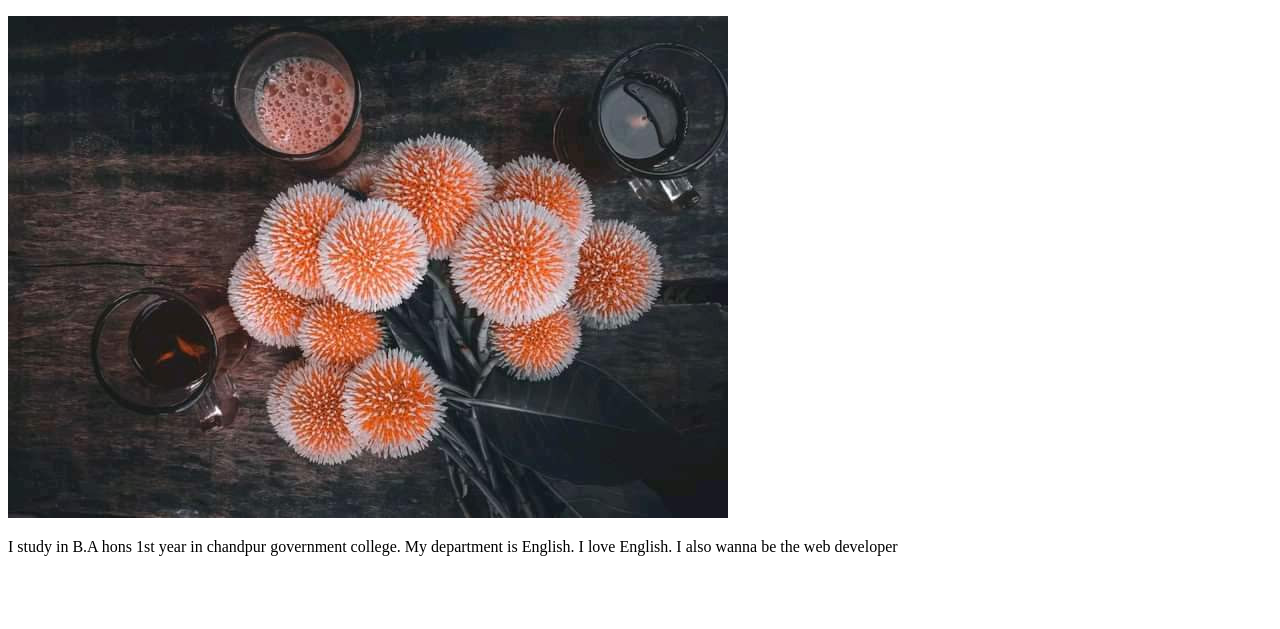
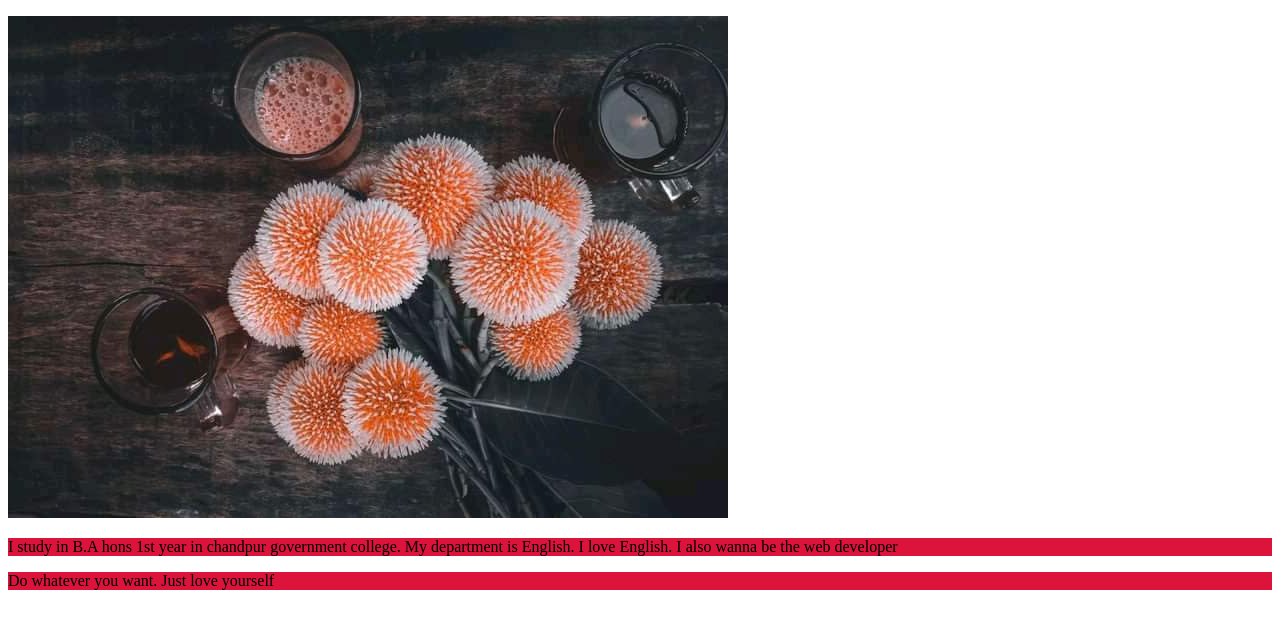
Before and after one commit to sadiapapri0/first-class, a plain HTML site: page index.html in a window 1280 px wide. Shown: the part 105-734 px from the top of the page. Drawn offline with Linux system fonts and the light colour scheme.

Commit message:
My choice

```diff
--- a/index.html
+++ b/index.html
@@ -12,5 +12,6 @@
     <h3>I have to study very seriously from the very begining</h3>
     <img src="FB_IMG_1643351795222.jpg" alt="">
     <p>I study in B.A hons 1st year in chandpur government college. My department is English. I love English. I also wanna be the web developer</p>
+    <p>Do whatever you want. Just love yourself</p>
 </body>
 </html>
--- a/style.css
+++ b/style.css
@@ -4,3 +4,6 @@ h1{
 h3{
     color: brown;
 }
+p{
+    background-color: crimson;
+}
```
